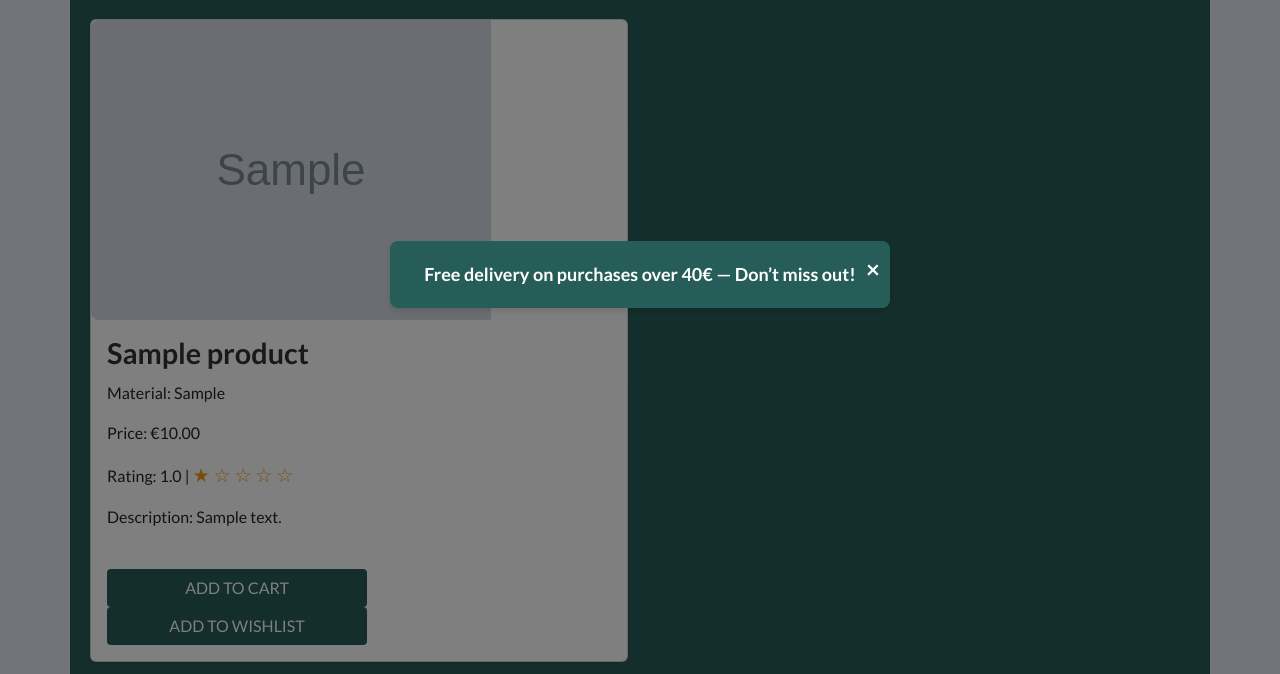
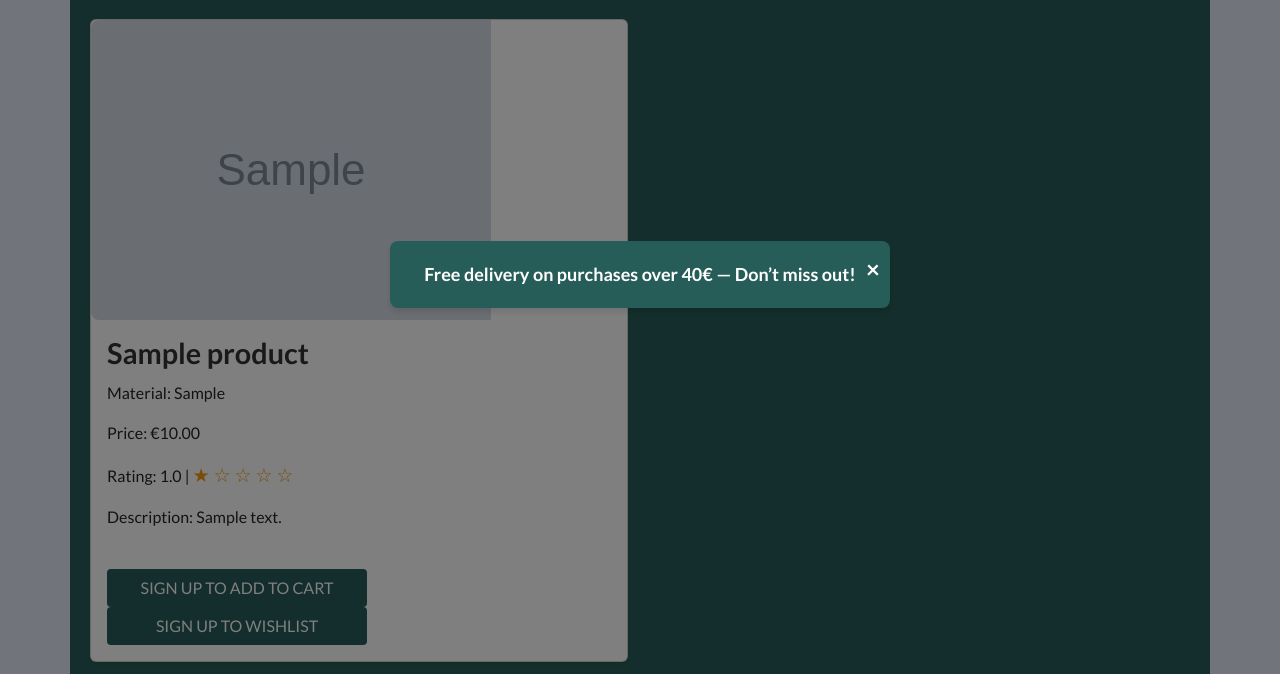
Before and after one commit to ci-mustafa/ayina-couture, a Django app: page /products/1/ in a window 1280 px wide. Shown: the part 126-800 px from the top of the page. Run offline with Django 5.2, Linux system fonts and the light colour scheme; tables that the repository leaves empty hold one stand-in row (values such as "Sample post"); grey boxes marked "Sample" are stand-in pictures; some libraries are stand-ins or nearby versions; some web fonts are replaced.

Commit message:
feat: add redirect url to add card and add wishlist button if user is not authenticated

```diff
--- a/products/templates/products/product_detail.html
+++ b/products/templates/products/product_detail.html
@@ -49,10 +49,17 @@
                     {% endif %}
                     <br>
                     <!-- Product Actions Section -->
+                    {% if request.user.is_authenticated %}
                     <div class="product-actions">
                         <a href="#" class="add-to-cart-btn btn rounded-1 text-uppercase">Add to Cart</a>
                         <a href="#" class="add-to-wishlist-btn btn rounded-1 text-uppercase">Add to Wishlist</a>
                     </div>
+                    {% else %}
+                    <div class="product-actions">
+                        <a href="{% url 'account_signup' %}" class="add-to-cart-btn btn rounded-1 text-uppercase">Sign Up to Add to Cart</a>
+                        <a href="{% url 'account_signup' %}" class="add-to-wishlist-btn btn rounded-1 text-uppercase">Sign Up to Wishlist</a>
+                    </div>
+                    {% endif %}
                 </div>
             </div>
         </div>
```
